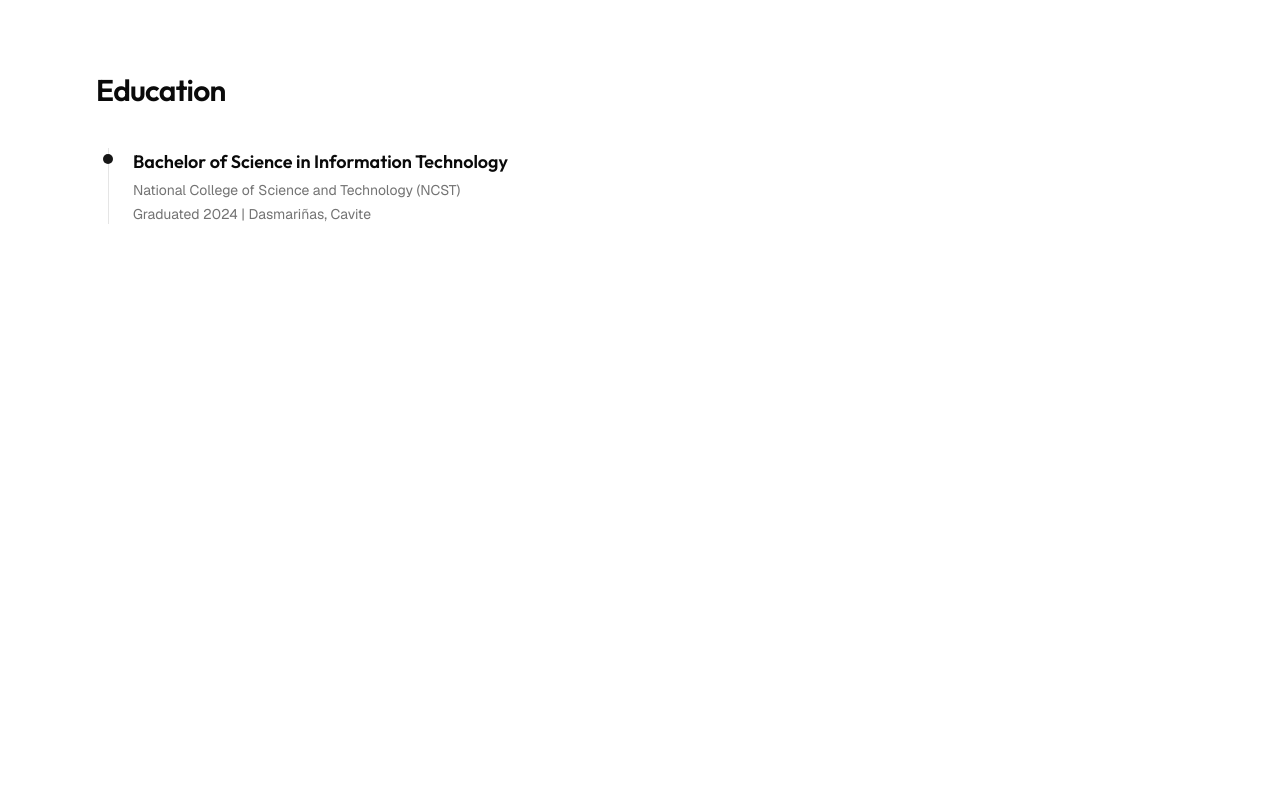
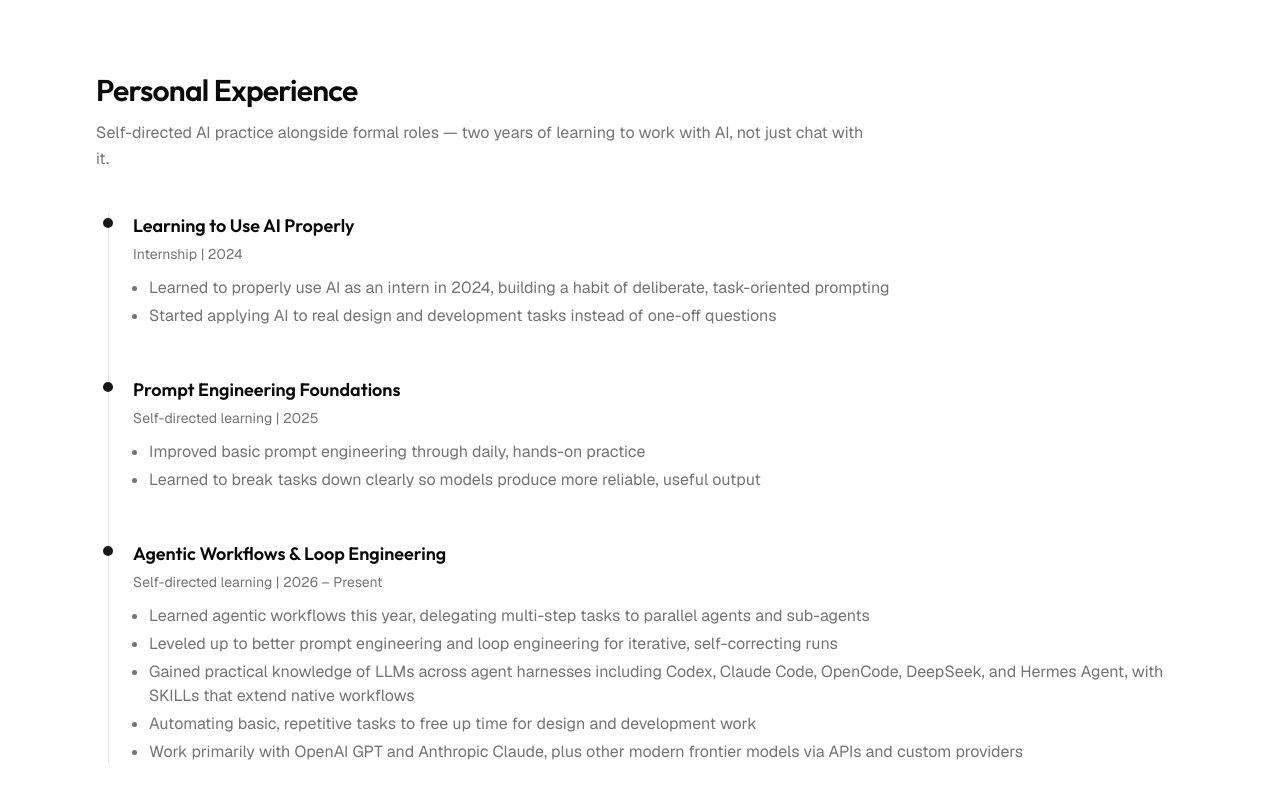
Before and after one commit to iChicoRito/chicofolio, a Next.js app: page /about in a window 1280 px wide. Shown: the part 1180-1980 px from the top of the page. Before the commit the page ends 1484 px from the top, so only its background shows below. Built offline with nearby package versions, Linux system fonts and the light colour scheme; no server answers; a web font is replaced by a local one; what next would draw is missing.

Commit message:
feat: add personal AI experience timeline to about page

```diff
--- a/src/app/(main)/about/page.tsx
+++ b/src/app/(main)/about/page.tsx
@@ -70,6 +70,30 @@ export default function AboutPage() {
             </div>
 
             <div className="mt-16 md:mt-20">
+              <h2 className="font-heading text-2xl font-semibold tracking-tight md:text-3xl">Personal Experience</h2>
+              <p className="mt-3 max-w-3xl text-muted-foreground leading-relaxed">
+                Self-directed AI practice alongside formal roles — two years of learning to work with AI, not just chat
+                with it.
+              </p>
+              <ol className="relative mt-10 ml-3 space-y-12 border-l border-border pl-6">
+                {profile.personalExperience.map((item) => (
+                  <li key={item.title} className="relative">
+                    <span className="absolute top-1.5 -left-[30px] size-2.5 rounded-full bg-primary" />
+                    <h3 className="font-heading text-lg font-semibold">{item.title}</h3>
+                    <p className="mt-1 text-sm text-muted-foreground">
+                      {item.context} | {item.period}
+                    </p>
+                    <ul className="mt-3 list-disc space-y-1 pl-4 text-muted-foreground">
+                      {item.points.map((point) => (
+                        <li key={point}>{point}</li>
+                      ))}
+                    </ul>
+                  </li>
+                ))}
+              </ol>
+            </div>
+
+            <div className="mt-16 md:mt-20">
               <h2 className="font-heading text-2xl font-semibold tracking-tight md:text-3xl">Education</h2>
               <ol className="relative mt-10 ml-3 space-y-12 border-l border-border pl-6">
                 <li className="relative">
--- a/src/data/profile.ts
+++ b/src/data/profile.ts
@@ -53,6 +53,38 @@ export const profile = {
       ],
     },
   ],
+  personalExperience: [
+    {
+      title: "Learning to Use AI Properly",
+      context: "Internship",
+      period: "2024",
+      points: [
+        "Learned to properly use AI as an intern in 2024, building a habit of deliberate, task-oriented prompting",
+        "Started applying AI to real design and development tasks instead of one-off questions",
+      ],
+    },
+    {
+      title: "Prompt Engineering Foundations",
+      context: "Self-directed learning",
+      period: "2025",
+      points: [
+        "Improved basic prompt engineering through daily, hands-on practice",
+        "Learned to break tasks down clearly so models produce more reliable, useful output",
+      ],
+    },
+    {
+      title: "Agentic Workflows & Loop Engineering",
+      context: "Self-directed learning",
+      period: "2026 – Present",
+      points: [
+        "Learned agentic workflows this year, delegating multi-step tasks to parallel agents and sub-agents",
+        "Leveled up to better prompt engineering and loop engineering for iterative, self-correcting runs",
+        "Gained practical knowledge of LLMs across agent harnesses including Codex, Claude Code, OpenCode, DeepSeek, and Hermes Agent, with SKILLs that extend native workflows",
+        "Automating basic, repetitive tasks to free up time for design and development work",
+        "Work primarily with OpenAI GPT and Anthropic Claude, plus other modern frontier models via APIs and custom providers",
+      ],
+    },
+  ],
   education: {
     degree: "Bachelor of Science in Information Technology",
     school: "National College of Science and Technology (NCST)",
```
